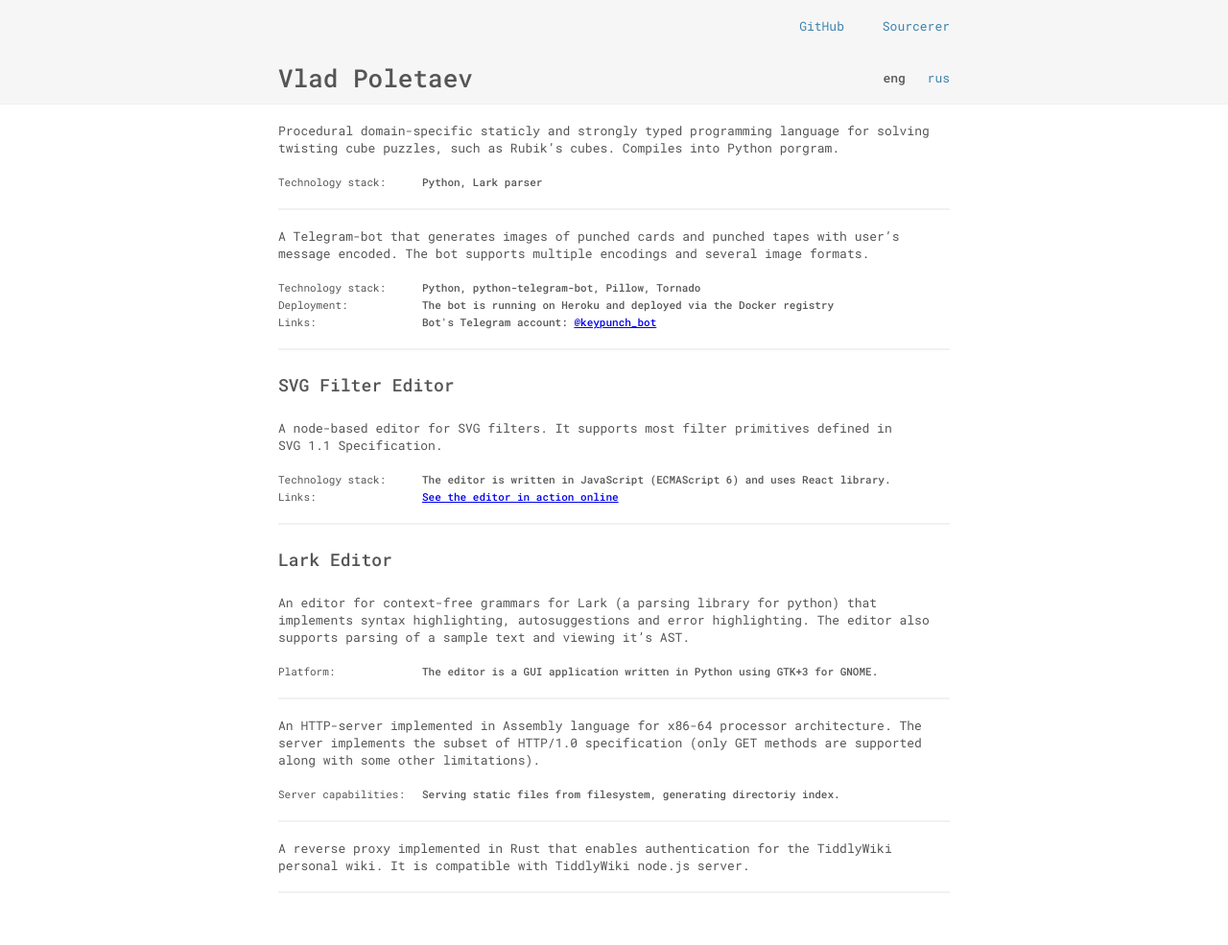
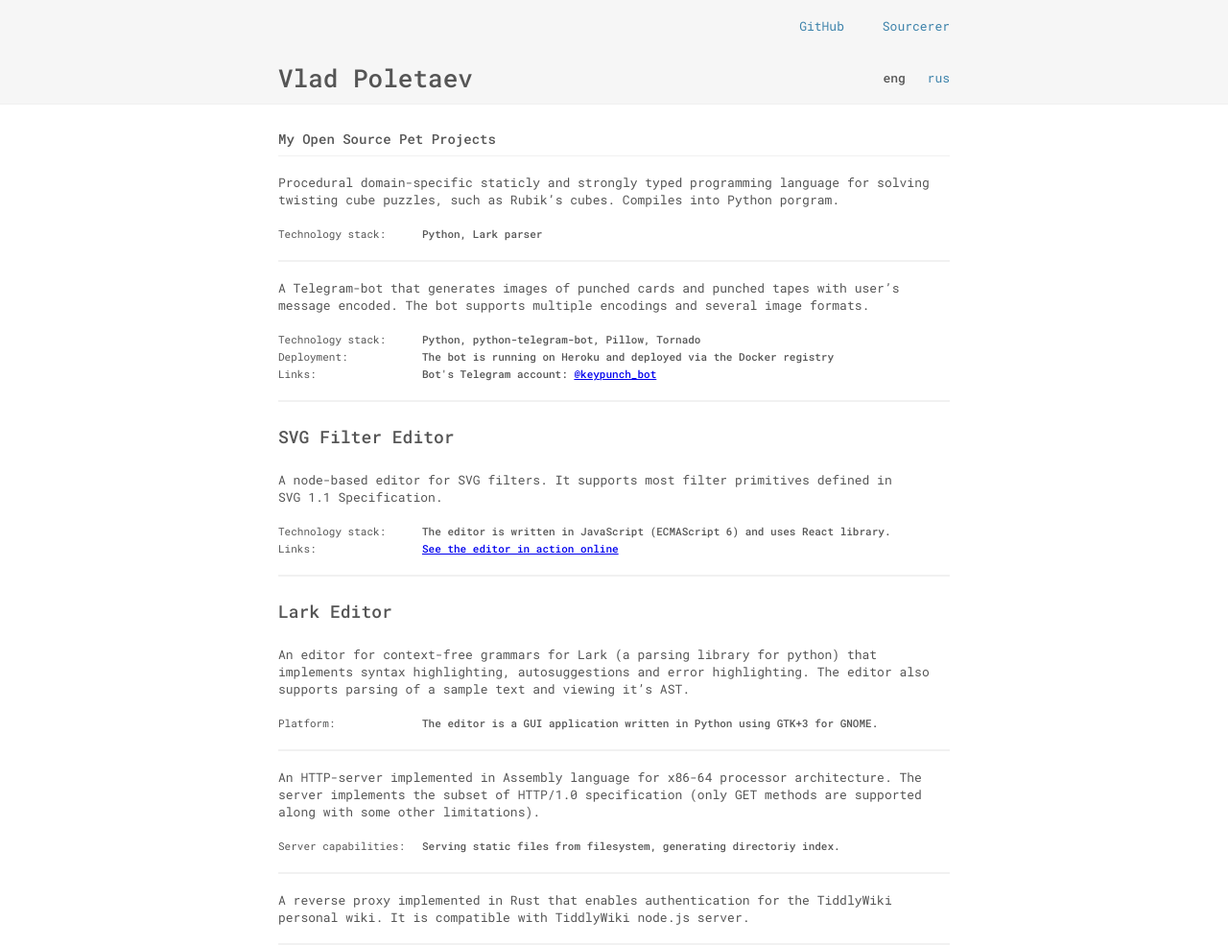
Before and after one commit to poletaevvlad/poletaevvlad.github.io, a Jekyll site: the page built from _pages/projects.md, in a window 1280 px wide. Shown: the whole page at 96% size. Built offline with Jekyll 4.4.1, drawn with Linux system fonts in a browser that asks for light colours; before the commit the page ends 931 px from its top, so only the background shows below that.

Commit message:
Added a section header

```diff
--- a/_layouts/projects.html
+++ b/_layouts/projects.html
@@ -19,8 +19,10 @@ layout: base
 </header>
 
 <div id="body">
-  <div class="content">
-    <div class="projects-list">
+  <main class="content">
+    <section class="projects-list">
+      <h2>My Open Source Pet Projects</h2>
+
       {% for project in site.data.projects %}
         <article class="project">
           {% if project.repo %}
@@ -28,13 +30,13 @@ layout: base
           {% else %}
             {% assign repo = null %}
           {% endif %}
-          <h2>
+          <h3>
             {% if project.name %}
               {{ project.name }}
             {% else %}
               {{ repo.name }}
             {% endif %}
-          </h2>
+          </h3>
           {% if project.description %}
             {{ project.description | markdownify }}
           {% else %}
@@ -96,6 +98,6 @@ layout: base
           {% endif %}
         </article>
       {% endfor %}
-    </div>
-  </div>
+    </section>
+  </main>
 </div>
--- a/_sass/_base.sass
+++ b/_sass/_base.sass
@@ -13,3 +13,11 @@ body
 .content
   max-width: 700px
   margin: 0 auto
+
+h2
+  line-height: 2rem
+  line-height: calc(2rem - 1px)
+  font-size: 14px
+  margin-top: 1rem
+  font-weight: 500
+  border-bottom: 1px solid $separator-color
--- a/_sass/_projects.sass
+++ b/_sass/_projects.sass
@@ -1,7 +1,7 @@
 @import "_colors"
 
 .project
-  h2
+  h3
     font-weight: 500
     margin: 1rem 0
     line-height: 2rem
```
